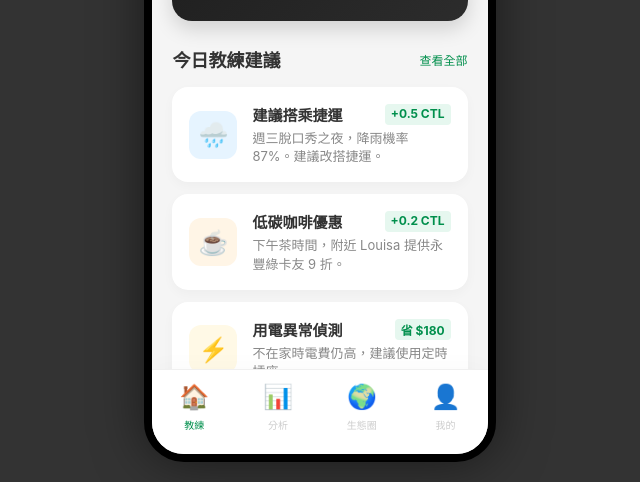
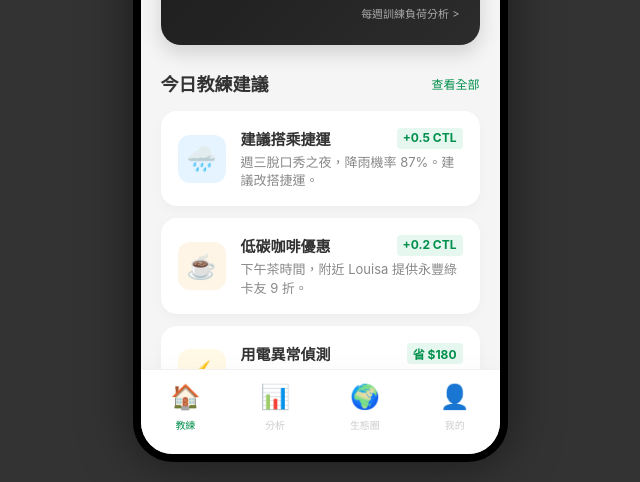
Before and after one commit to ethan4719/sinopac-green-coach, a plain HTML site: page index.html in a window 1280 px wide. Shown: the part 318-800 px from the top of the page, without its empty margins (320-960 px from the left). Drawn offline with Linux system fonts and the light colour scheme.

Commit message:
Update index.html

```diff
--- a/index.html
+++ b/index.html
@@ -31,22 +31,25 @@
 
         /* 手機外框模擬 */
         .iphone-frame {
-    /* 高度跟著螢幕走，確保整支手機剛好塞進視窗 */
-    height: calc(100vh - 40px);                 /* 留一點上、下邊距 */
-    max-height: 812px;                          /* 在大螢幕時不要超過原本設計高度 */
-    width: calc((100vh - 40px) * 0.462);        /* 依 375 / 812 比例算出寬度 */
-    max-width: 375px;                           /* 大螢幕時維持原本寬度 */
+    /* ⭐ 以寬度為主，手機模型永遠不會超過畫面寬度 */
+    width: 100%;                 /* 寬度撐滿可用空間 */
+    max-width: 375px;            /* 上限為原本設計寬度 375px（iPhone X 寬） */
+
+    /* ⭐ 用 CSS aspect-ratio 維持 375:812 的長寬比例，避免被拉扁 */
+    aspect-ratio: 375 / 812;
+
+    /* ⭐ 限制高度不要高過螢幕，確保整支手機可以塞進視窗 */
+    max-height: calc(100vh - 40px);
 
     background-color: var(--app-bg);
-    border-radius: 40px;
-    box-shadow: 0 0 50px rgba(0,0,0,0.5);
+    border-radius: 40px;         /* 手機外框圓角（如果覺得太大也可以之後改小一點） */
+    box-shadow: 0 0 50px rgba(0,0,0,0.5); /* 外框陰影 */
     position: relative;
-    overflow: hidden;
+    overflow: hidden;            /* 內容超出就裁掉，避免露出邊框外 */
     display: flex;
     flex-direction: column;
-    border: 8px solid #000;
+    border: 8px solid #000;      /* 手機外框黑色邊 */
 }
-        }
 
         /* 狀態列 */
         .status-bar {
```
